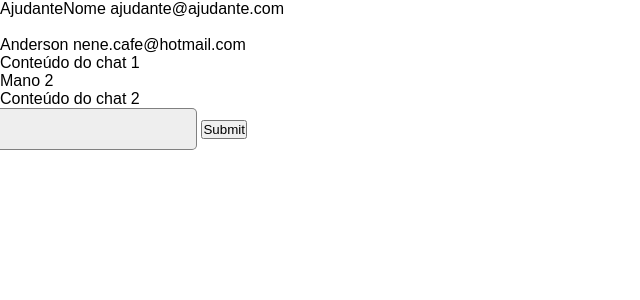
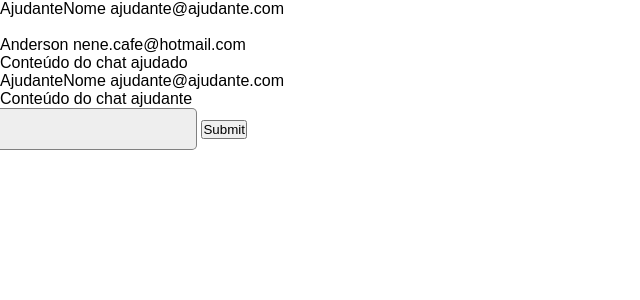
Before and after one commit to attmf/all-helping, a Django app: template allhelping/templates/home.html in a window 1280 px wide. Shown: the top 300 px of the page, without its empty margins (0-640 px from the left). Run offline with Django 3.2, Linux system fonts and the light colour scheme; the template is opened without the code that fills it: values that come from a table or form of the project are taken from there, others are empty; data comes from the database, SQL or seed files in the repository; both versions use the stored data as it was after the commit; tables that the repository leaves empty hold one stand-in row (values such as "Sample post"); some libraries are stand-ins or nearby versions; some web fonts are replaced.

Commit message:
começo da criação da lógica para diferenciar o tipo de usuário(ajudante, ajudado)

```diff
--- a/allhelping/static/js/main.js
+++ b/allhelping/static/js/main.js
@@ -1,6 +1,7 @@
 const btnProximo = document.querySelector('#btnNext');
 const btnNao = document.querySelector('#btnNo');
 const btnSim = document.querySelector('#btnYes');
+const spnProximo = document.querySelector('#spnNext')
 
 const inputNumber = document.querySelector('.inputNum');
 
@@ -23,7 +24,6 @@ btnProximo.onclick = () => {
     }
     num.innerHTML = inputNumber.value;
     inputNumberBd.value = inputNumber.value;
-
 }
 
 btnNao.onclick = () => {
@@ -32,3 +32,8 @@ btnNao.onclick = () => {
     inputNumber.value = "";
     inputNumber.focus();
 }
+
+spnProximo.onclick = () => {
+    let modal = document.querySelector('#modal');
+    modal.classList.add('d-flex');
+}
--- a/allhelping/templates/home.html
+++ b/allhelping/templates/home.html
@@ -10,11 +10,11 @@
     <div class="chat-content">
         <div class="coment">
             <p>{{ajudado}}</p>
-            <p>Conteúdo do chat 1</p>
+            <p>Conteúdo do chat ajudado</p>
         </div>
         <div class="coment">
-            <p>Mano 2</p>
-            <p>Conteúdo do chat 2</p>
+            <p>{{ajudante}}</p>
+            <p>Conteúdo do chat ajudante</p>
         </div>
     </div>
 
--- a/allhelping/views.py
+++ b/allhelping/views.py
@@ -3,8 +3,6 @@ from .models import Ajudado, Ajudante, Match, Mensagem
 
 
 # Create your views here.
-global telefone
-
 def render_index(request):
     return render(request, 'index.html')
 
@@ -19,7 +17,7 @@ def acesso(request):
             match.ID_ajudado = ajudado_bd
             match.save()
             match_bd = Match.objects.filter(ID_ajudado=ajudado_bd.id).first()
-        return render(request, 'home.html', {'ajudante': match_bd.ID_ajudante.nome, 'ajudado': match_bd.ID_ajudado.nome})
+        return render(request, 'home.html', {'match': match_bd})
     else:
         return render(request, 'cadastrar.html', {'telefone': telefone})
 
```
Also changed, not shown: allhelping/templates/cadastrar.html (+16 -2 lines), allhelping/templates/index.html (+2 -13 lines), db.sqlite3.
